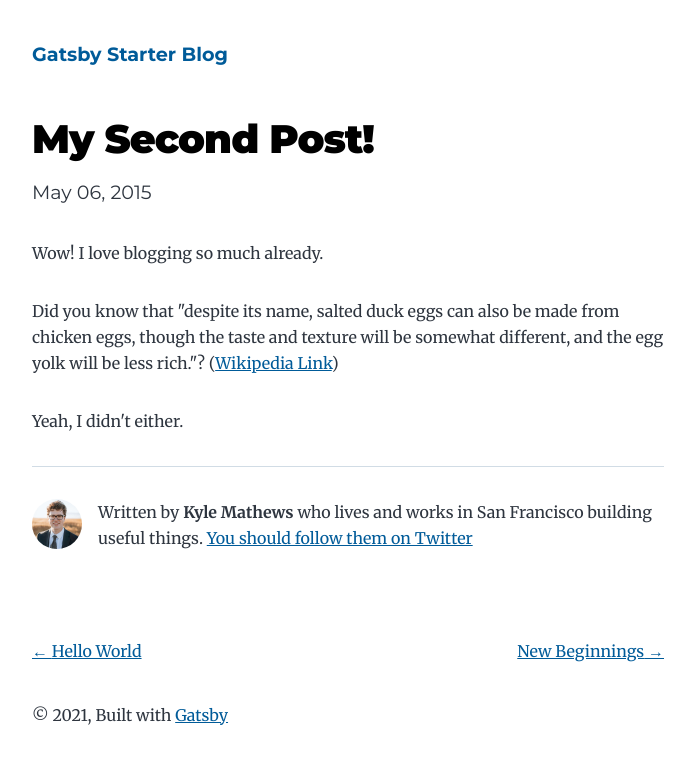
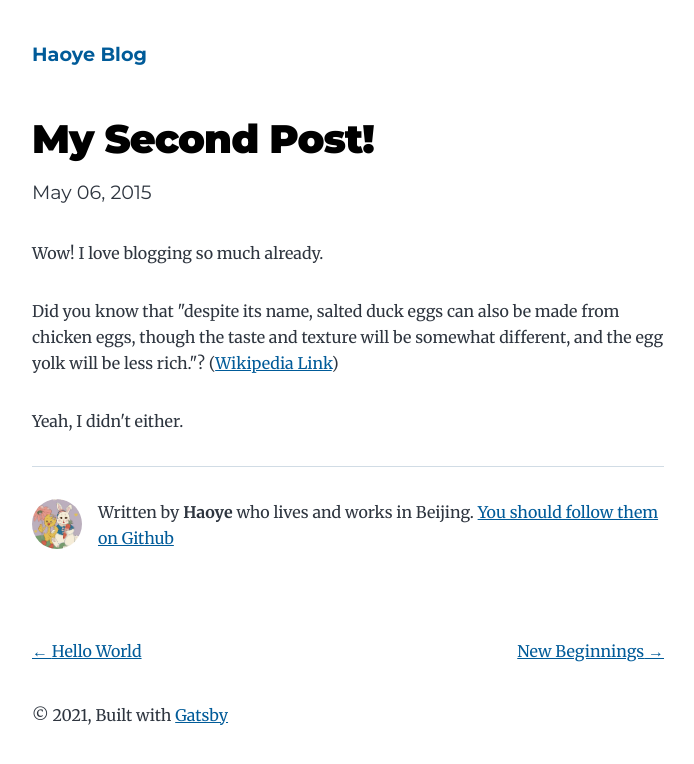
Before and after one commit to haoye999/blog-gatsby, a Gatsby site: page /my-second-post/ in a window 1280 px wide. Shown: the whole page, without its empty margins (292-986 px from the left). Built offline with nearby package versions, Linux system fonts and the light colour scheme; Gatsby itself is replaced by a stand-in of ours.

Commit message:
chore: change some info

```diff
--- a/gatsby-browser.js
+++ b/gatsby-browser.js
@@ -2,9 +2,9 @@
 import "typeface-montserrat"
 import "typeface-merriweather"
 // normalize CSS across browsers
-import "./src/normalize.css"
+import "./src/styles/normalize.css"
 // custom CSS styles
-import "./src/style.css"
+import "./src/styles/style.css"
 
 // Highlighting for code blocks
-import "prismjs/themes/prism.css"
+import "prismjs/themes/prism-tomorrow.css"
--- a/gatsby-config.js
+++ b/gatsby-config.js
@@ -1,14 +1,15 @@
 module.exports = {
   siteMetadata: {
-    title: `Gatsby Starter Blog`,
+    title: `Haoye Blog`,
     author: {
-      name: `Kyle Mathews`,
-      summary: `who lives and works in San Francisco building useful things.`,
+      name: `Haoye`,
+      summary: `who lives and works in Beijing.`,
     },
-    description: `A starter blog demonstrating what Gatsby can do.`,
-    siteUrl: `https://gatsbystarterblogsource.gatsbyjs.io/`,
+    description: `Haoye Blog 记录着 Haoye 的 Thoughts & ideas.`,
+    siteUrl: `https://blog.godhaoye.com/`,
     social: {
-      twitter: `kylemathews`,
+      // twitter: `kylemathews`,
+      github: "haoye999",
     },
   },
   plugins: [
@@ -112,15 +113,15 @@ module.exports = {
     {
       resolve: `gatsby-plugin-manifest`,
       options: {
-        name: `Gatsby Starter Blog`,
-        short_name: `GatsbyJS`,
+        name: `Haoye Blog`,
+        short_name: `Haoye`,
         start_url: `/`,
         background_color: `#ffffff`,
         // This will impact how browsers show your PWA/website
         // https://css-tricks.com/meta-theme-color-and-trickery/
         // theme_color: `#663399`,
         display: `minimal-ui`,
-        icon: `src/images/gatsby-icon.png`, // This path is relative to the root of the site.
+        icon: `static/favicon.jpeg`, // This path is relative to the root of the site.
       },
     },
     `gatsby-plugin-react-helmet`,
--- a/src/components/bio.js
+++ b/src/components/bio.js
@@ -35,8 +35,8 @@ const Bio = () => {
       <StaticImage
         className="bio-avatar"
         layout="fixed"
-        formats={["auto", "webp", "avif"]}
-        src="../images/profile-pic.png"
+        formats={["auto", "webp", "jpeg"]}
+        src="../images/avatar.jpeg"
         width={50}
         height={50}
         quality={95}
@@ -46,8 +46,8 @@ const Bio = () => {
         <p>
           Written by <strong>{author.name}</strong> {author?.summary || null}
           {` `}
-          <a href={`https://twitter.com/${social?.twitter || ``}`}>
-            You should follow them on Twitter
+          <a href={`https://github.com/${social?.github || ``}`} target="_blank">
+            You should follow them on Github
           </a>
         </p>
       )}
--- a/src/style.css
+++ b/src/styles/style.css
@@ -238,6 +238,10 @@ a:focus {
   text-decoration: none;
 }
 
+pre {
+  border-radius: 10px;
+}
+
 /* Custom classes */
 
 .global-wrapper {
--- a/src/templates/blog-post.js
+++ b/src/templates/blog-post.js
@@ -26,6 +26,7 @@ const BlogPostTemplate = ({ data, location }) => {
           <p>{post.frontmatter.date}</p>
         </header>
         <section
+          className="markdown"
           dangerouslySetInnerHTML={{ __html: post.html }}
           itemProp="articleBody"
         />
```
Also changed, not shown: package.json (+7 -7 lines), src/images/avatar.jpeg (added), src/images/gatsby-icon.png (deleted), src/images/profile-pic.png (deleted), src/styles/normalize.css (renamed from src/normalize.css), static/favicon.ico (deleted), static/favicon.jpeg (added), 1 other file.
